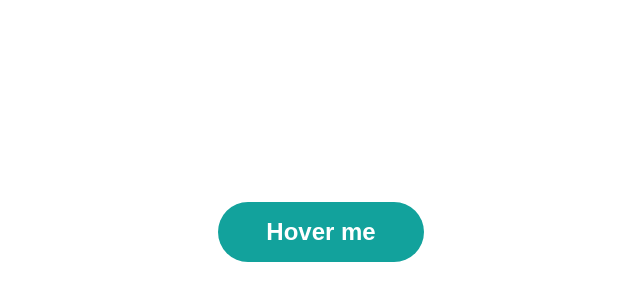
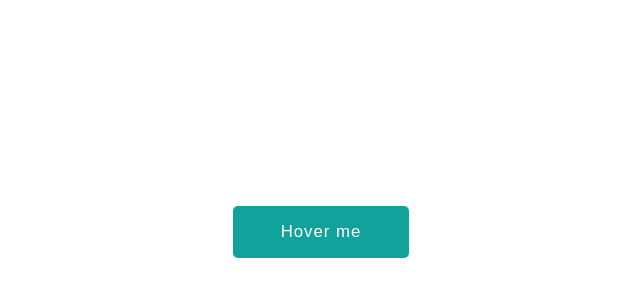
Before and after one commit to codiland-code/Buttons, a plain HTML site: page index.html in a window 1280 px wide. Shown: the part 176-476 px from the top of the page, without its empty margins (319-959 px from the left). Drawn offline with Linux system fonts and the light colour scheme.

Commit message:
Update style.css

```diff
--- a/style.css
+++ b/style.css
@@ -9,19 +9,19 @@ a{
 }
 
 .button{
+    letter-spacing: 1px;
+    padding: 1rem 3rem;
     background: #12A29C;
     color: #fff;
-    padding: 1rem 3rem;
-    font-size: 1.5rem;
-    font-weight: 600;
+    font-size: 1.05em;
     border: none;
-    border-radius: 2rem;
-    cursor: pointer;
-    transition-duration: 0.4s;
+    border-radius: 5px;
+    box-shadow: inset 0 0 #12A29C;
+    transition: all 0.3s ease-out;
 }
 
 .button:hover {
-    background: #fff;
-    box-shadow: 0px 2px 20px 10px #12A29C;
-    color: #000;
+    box-shadow: inset 12em 0 #000;
+    cursor: pointer;
+    color: #fff;
 }
```
